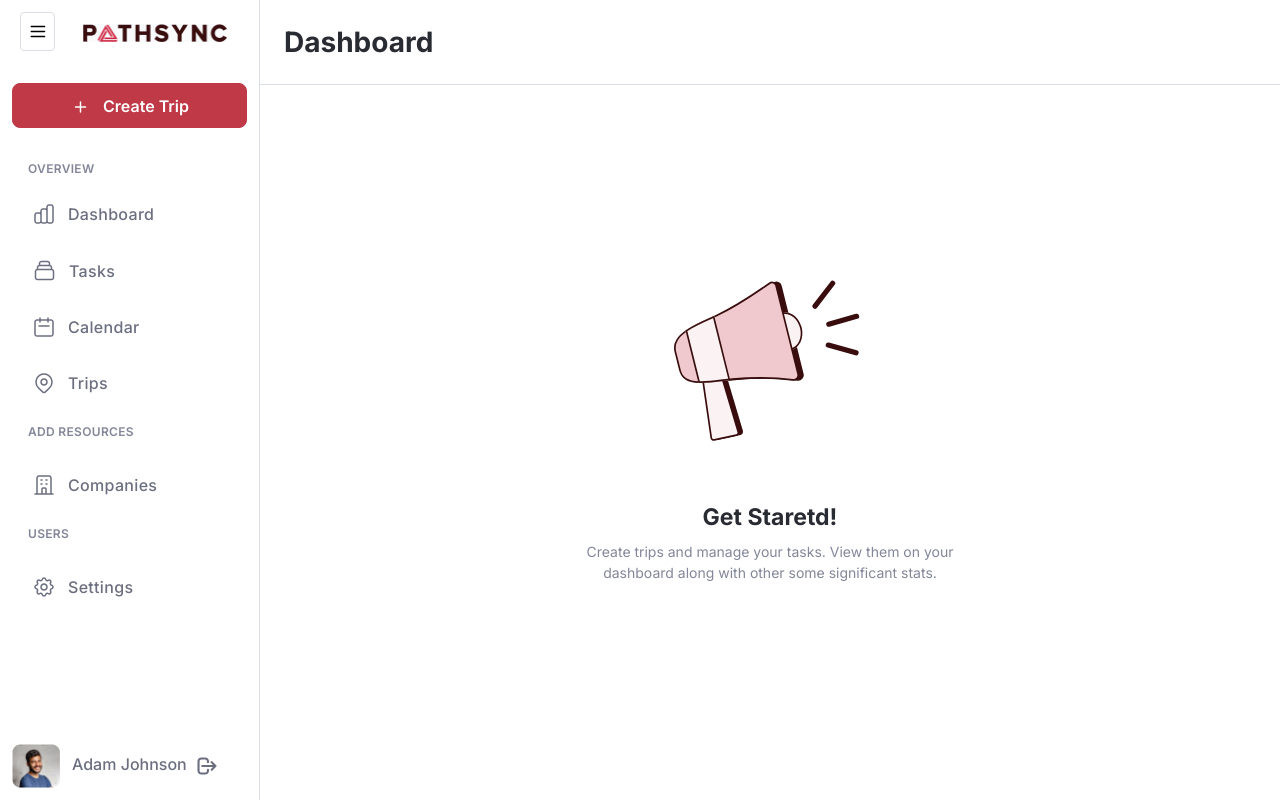
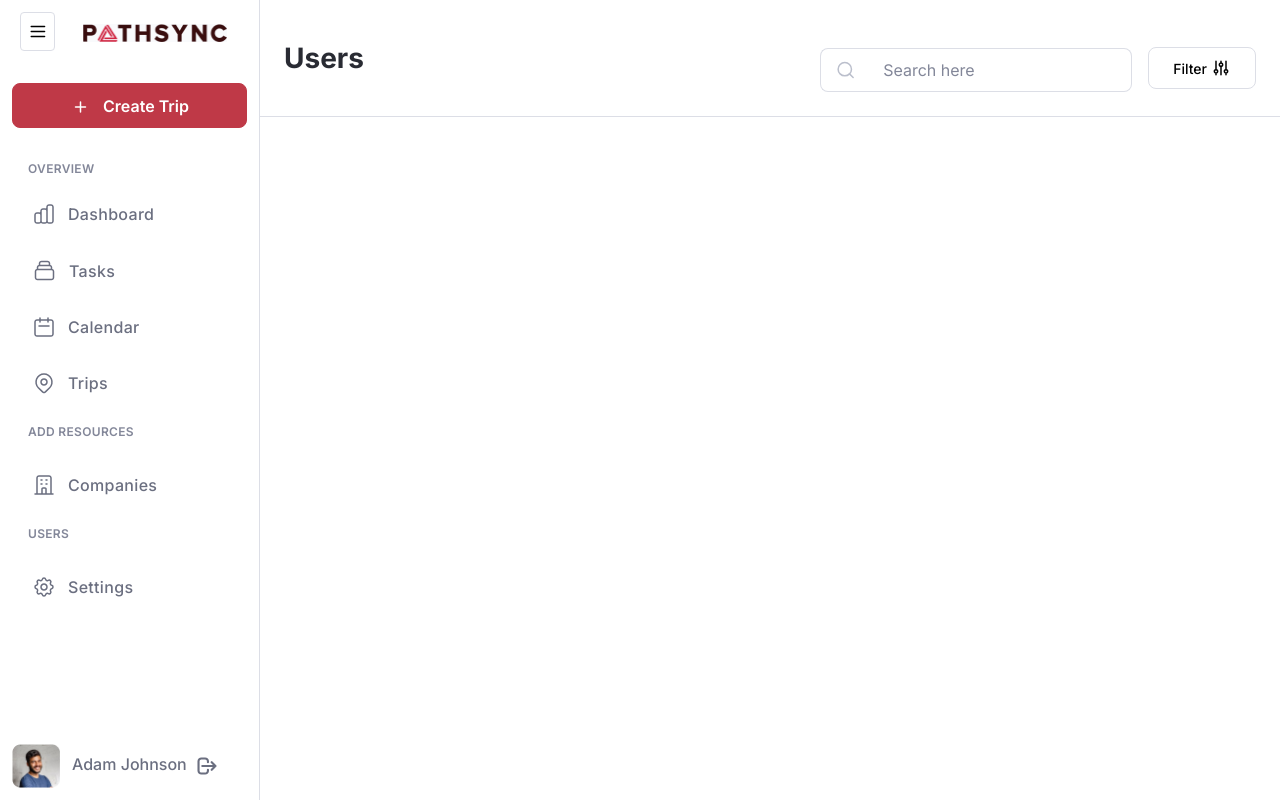
Before and after one commit to Naziasuleman/2nd-Monthly-evaluation-project, a React (Vite) app: page /users in a window 1280 px wide. Built offline with nearby package versions, Linux system fonts and the light colour scheme.

Commit message:
admin header bar

```diff
--- a/src/App.jsx
+++ b/src/App.jsx
@@ -14,7 +14,7 @@ import {
 import { Dashboard } from "@pages/User";
 import { Settings, Account, Password } from "@pages/Settings";
 import { AddCompany, EditCompany, Companies } from "@pages/Companies";
-import { AdminDashboard } from "@pages/Admin";
+import { AdminDashboard, AdminUser } from "@pages/Admin";
 
 export const App = () => {
   return (
@@ -40,6 +40,7 @@ export const App = () => {
               <Route path="*" element={<Navigate to="account" />} />
             </Route>
             <Route path="/dashboard" element={<AdminDashboard />} />
+            <Route path="/users" element={<AdminUser />} />
           </Route>
         </>
       </Routes>
--- a/src/assets/images/index.jsx
+++ b/src/assets/images/index.jsx
@@ -29,3 +29,4 @@ export { default as View } from "./view.svg";
 export { default as Back } from "./back.svg";
 export { default as UploadLogo } from "./uploadlogo.png";
 export { default as Arrowup } from "./uparrow.svg";
+export { default as Filter } from "./filter.svg";
--- a/src/components/Header.jsx
+++ b/src/components/Header.jsx
@@ -1,6 +1,6 @@
 // Header.js
 import "./components.scss";
-import { Search, Plus } from "@images";
+import { Search, Filter } from "@images";
 import { Button, InputField } from "@components";
 import { Tabs } from "./Tabs"; // Import the renderTabs function
 import { Link } from "react-router-dom";
@@ -15,17 +15,8 @@ export const Header = ({ title }) => {
       <div className="d-flex flex-column justify-content-md-between gap-1">
         <div className="d-flex align-items-center justify-content-between">
           <h4 className="fs-28 fw-bold">{title}</h4>
-          {title === "Companies" && (
-            <div className="d-flex flex-sm-column-reverse flex-md-row align-items-center j gap-3 ">
-              {/* <div className="input-group" style={{ height: "44px" }}> */}
-              {/* <span className="input-group-text bg-white border border-end-0 text-gray-900">
-                  <img src={Search} alt="icon" className="icon-image" />
-                </span> */}
-              {/* <input
-                  type="text"
-                  className="form-control border border-start-0"
-                  name="search"
-                /> */}
+          {(title === "Companies" || title === "Users") && (
+            <div className="d-flex flex-sm-column-reverse flex-md-row align-items-center j gap-3">
               <div className="d-md-block d-none">
                 <InputField
                   type="text"
@@ -33,6 +24,7 @@ export const Header = ({ title }) => {
                   placeholder="Search here"
                 />
               </div>
+              {title === "Companies" && (
                 <Link to="/addcompany">
                   <Button
                     text="Add New"
@@ -41,10 +33,20 @@ export const Header = ({ title }) => {
                     iconSrc={Plus}
                   />
                 </Link>
+              )}
+              {title === "Users" && (
+                <Button
+                  text="Filter"
+                  type="button"
+                  className="btn-seconday w-30 d-flex flex-row-reverse gap-1 mt-20"
+                  iconSrc={Filter}
+                />
+              )}
             </div>
           )}
         </div>
-        {title === "Companies" && (
+        {title === "Companies" ||
+          (title === "Users" && (
             <div className="mt-12 d-md-none d-block">
               <InputField
                 type="text"
@@ -52,7 +54,7 @@ export const Header = ({ title }) => {
                 placeholder="Search here"
               />
             </div>
-        )}
+          ))}
         {Tabs(title)} {/* Pass the 'title' prop to renderTabs */}
       </div>
     </header>
--- /dev/null
+++ b/src/pages/Admin/AdminUser.jsx
@@ -0,0 +1,8 @@
+import { Header } from "@components";
+export const AdminUser = () => {
+  return (
+    <>
+      <Header title="Users" />
+    </>
+  );
+};
--- a/src/pages/Admin/index.jsx
+++ b/src/pages/Admin/index.jsx
@@ -1 +1,2 @@
 export { AdminDashboard } from "./AdminDashboard";
+export { AdminUser } from "./AdminUser";
```
Also changed, not shown: src/assets/images/filter.svg (added). Lines whose indentation alone changed are shown as unchanged.
